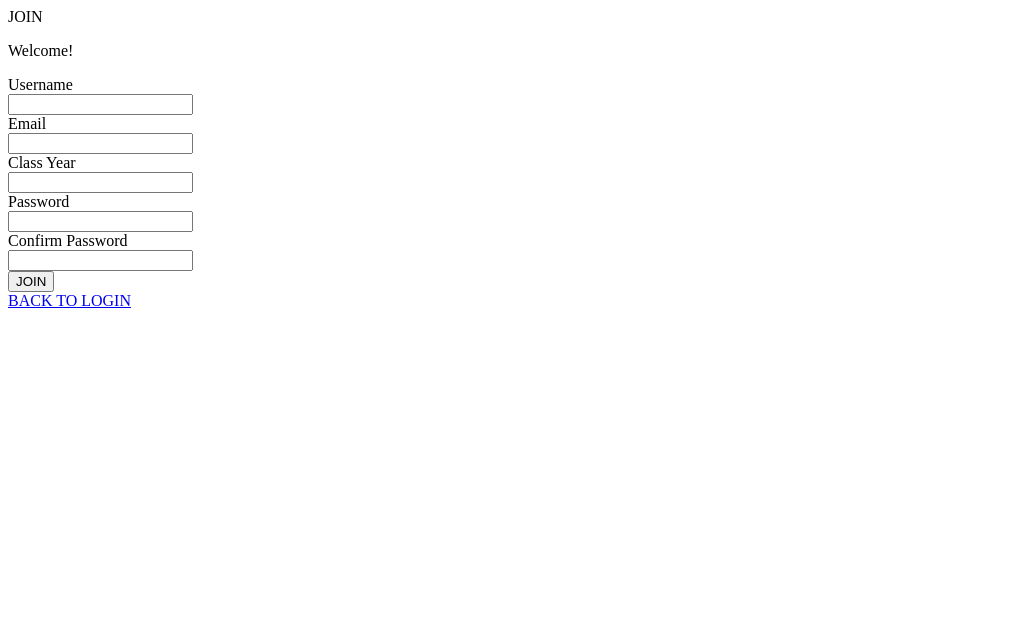
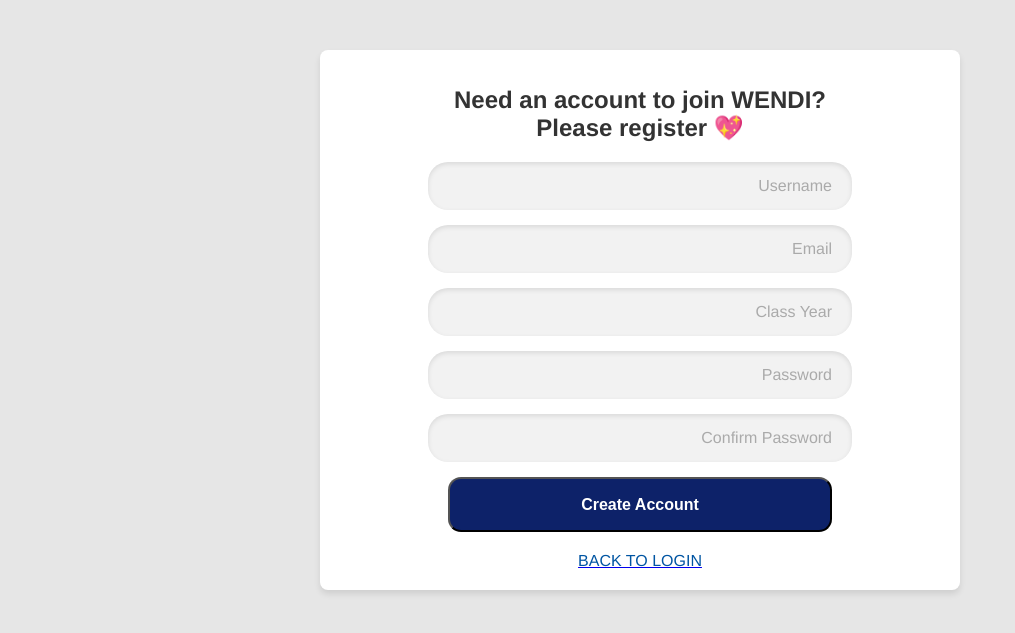
Before and after one commit to yanziv/WENDI, a Flask app: page /join/ in a window 1280 px wide. Shown: the top 633 px of the page, without its empty margins (0-1015 px from the left). Run offline with Flask 3, Linux system fonts and the light colour scheme.

Commit message:
refine join interface css

```diff
--- a/static/style.css
+++ b/static/style.css
@@ -255,7 +255,7 @@
 
 #WENDI-text {
   padding-top: 10px;
-  font-size: 85px;
+  font-size: 100px;
   font-weight: bold;
   color: #0d2269;
 }
@@ -265,6 +265,7 @@
   color: black;
   margin: 0;
   align-self: center;
+  padding-bottom: 5px;
 }
 
 .alert {
@@ -273,6 +274,7 @@
 }
 
 .login-buttons {
+  padding-top: 30px;
   flex-direction: column;
   gap: 10px;
 }
@@ -347,7 +349,7 @@
 }
 
 .username-container:hover, .password-container:hover {
-  box-shadow: inset 0 2px 5px rgba(0, 0, 0, 0.2); /* Slightly darker shadow on hover */
+  box-shadow: inset 0 2px 5px rgba(0, 0, 0, 0.2);
 }
 
 /* star rating for the review form */
@@ -405,3 +407,124 @@
   border: solid 1px black;
   padding:1em;
 }
+
+
+/* JOIN page css */
+body.join {
+  font-family: 'Helvetica Neue', Helvetica, Arial, sans-serif;
+  background-color: #e6e6e6;
+  color: #333;
+  margin: 0;
+  padding: 0;
+}
+
+.join-page {
+  width: 100%;
+  max-width: 600px;
+  margin: 50px auto;
+  padding: 20px;
+  background: #fff;
+  border-radius: 8px;
+  box-shadow: 0 4px 6px rgba(0, 0, 0, 0.1);
+}
+
+.join-page h1 {
+  color: #333;
+  font-size: 24px;
+  text-align: center;
+  margin-bottom: 20px;
+}
+
+.account-form form {
+  display: flex;
+  flex-direction: column;
+  align-items: center;
+}
+
+.usernamejoin-container,
+.email-container,
+.classyear-container,
+.password1-container,
+.password2-container {
+  background-color: #f2f2f2;
+  border-radius: 20px;
+  box-shadow: inset 0 2px 5px rgba(0, 0, 0, 0.1);
+  display: flex;
+  align-items: center;
+  padding: 0 20px;
+  margin-bottom: 15px;
+  width: 100%;
+  max-width: 384px;
+}
+
+.frame {
+  flex: 1;
+  border: none;
+  outline: none;
+  background-color: transparent;
+  font-size: 16px;
+  color: #333;
+  padding: 15px 0;
+}
+
+.usernamejoin-placeholder,
+.email-placeholder,
+.classyear-placeholder,
+.password1-placeholder,
+.password2-placeholder {
+  color: #aaa;
+}
+
+.usernamejoin-container.active,
+.email-container.active,
+.classyear-container.active,
+.password1-container.active,
+.password2-container.active {
+  box-shadow: inset 0 2px 5px rgba(0, 0, 0, 0.2);
+}
+
+.frame:focus + .placeholder,
+.frame:hover + .placeholder {
+  color: #0d2269;
+}
+
+.join-page .overlap {
+  background-color: #0d2269;
+  height: 55px;
+  border-radius: 13px;
+  width: 100%;
+  max-width: 384px;
+  margin: 0 auto;
+}
+
+.join-page .overlap .text {
+  color: white;
+  font-weight: bold;
+  font-size: 16px;
+}
+
+.overlap:hover {
+  background-color: #0f4983;
+}
+
+.back-to-login {
+  margin-top: 20px;
+  text-align: center;
+}
+
+.back-to-login .text {
+  color: #0055a2;
+  text-decoration: none;
+  font-size: 16px;
+}
+
+.join-page .flash_msg .alert {
+  color: #d9534f;
+  padding: 10px;
+  margin-bottom: 20px;
+  border: 1px solid transparent;
+  border-radius: 4px;
+  background-color: #f2dede;
+  border-color: #ebccd1;
+  text-align: center;
+}
--- a/templates/join.html
+++ b/templates/join.html
@@ -1,72 +1,74 @@
 <!DOCTYPE html>
 <html lang="en">
+
 <head>
     <meta charset="utf-8">
+    <title>WENDI Create My Account</title>
     <link rel="stylesheet" type="text/css" href="{{ url_for('static', filename='style.css') }}">
 </head>
-<body>
+
+<body class="join">
     <div class="join-page">
-        <div class="group-wrapper">
-            <div class="group">
-                <div class="div">
-                    <div class="text-wrapper">JOIN</div>
-                    <p class="p">Welcome!</p>
+        <h1>Need an account to join WENDI? <br> Please register &#128150;</h1>
+
+        <!-- Display flashed messages -->
+        {% with messages = get_flashed_messages() %}
+        {% if messages %}
+        <div class="flash_msg">
+            {% for m in messages %}
+            <div class="alert">{{ m }}</div>
+            {% endfor %}
         </div>
-                <div class="div-wrapper">
+        {% endif %}
+        {% endwith %}
+
+        <div class="account-form">
             <form method="POST" action="{{ url_for('join') }}">
                 <!-- Username Input -->
                 <div id="usernamejoinContainer" class="usernamejoin-container">
+                    <input class="frame usernamejoin-input" type="text" name="usernamejoin" id="usernamejoinInput"
+                        required>
                         <div class="usernamejoin-placeholder">Username</div>
-                            <input class="frame usernamejoin-input" type="text" name="usernamejoin" id="usernamejoinInput" required>
+
                 </div>
 
                 <!-- Email Input -->
                 <div id="emailContainer" class="email-container">
+                    <input class="frame email-input" type="email" name="email" id="emailInput" required>
                     <div class="email-placeholder">Email</div>
-                            <input class="frame email-input" type="email" name="email" id="emailInput" required>
                 </div>
 
                 <!-- Class Year Input -->
                 <div id="classYearContainer" class="classyear-container">
+                    <input class="frame classyear-input" type="text" name="classYear" id="classYearInput" required>
                     <div class="classyear-placeholder">Class Year</div>
-                            <input class="frame classyear-input" type="text" name="classYear" id="classYearInput" required>
                 </div>
 
                 <!-- Password Input -->
                 <div id="password1Container" class="password1-container">
+                    <input class="frame password1-input" type="password" name="password1" id="password1Input" required>
                     <div class="password1-placeholder">Password</div>
-                            <input class="frame password1-input" type="password" name="password1" id="password1Input" required>
                 </div>
 
                 <!-- Confirm Password Input -->
                 <div id="password2Container" class="password2-container">
+                    <input class="frame password2-input" type="password" name="password2" id="password2Input" required>
                     <div class="password2-placeholder">Confirm Password</div>
-                            <input class="frame password2-input" type="password" name="password2" id="password2Input" required>
                 </div>
 
                 <!-- Submit Button -->
-                        <div class="div-wrapper">
-                            <button type="submit" class="overlap"><div class="text-wrapper-4">JOIN</div></button>
-                        </div>
+                    <button type="submit" class="overlap">
+                        <div class="text">Create Account</div>
+                    </button>
             </form>
         </div>
         <!-- Back to login link -->
-                <div class="div-wrapper">
-                    <a href="{{ url_for('index') }}" class="overlap"><div class="text-wrapper-4">BACK TO LOGIN</div></a>
+        <div class="back-to-login">
+            <a href="{{ url_for('index') }}">
+                <div class="text">BACK TO LOGIN</div>
+            </a>
         </div>
     </div>
-        </div>
+</body>
 
-        <!-- Display flashed messages -->
-        {% with messages = get_flashed_messages() %}
-            {% if messages %}
-                <ul class="flashes">
-                    {% for message in messages %}
-                        <li>{{ message }}</li>
-                    {% endfor %}
-                </ul>
-            {% endif %}
-        {% endwith %}
-    </div>
-</body>
 </html>
--- a/templates/login.html
+++ b/templates/login.html
@@ -32,11 +32,13 @@
         </div>
 
         {% with messages = get_flashed_messages() %}
+        {% if messages %}
         <div class="flash_msg">
             {% for m in messages %}
             <div class="alert">{{ m }}</div>
             {% endfor %}
         </div>
+        {% endif %}
         {% endwith %}
 
         <form action="{{ url_for('login') }}" method="post">
@@ -54,7 +56,7 @@
                 <button type="submit" class="overlap">
                     <div class="text">LOGIN</div>
                 </button>
-                <a href="{{ url_for('join') }}" class="join-link">Join / Set Up Account</a>
+                <a href="{{ url_for('join') }}" class="join-link">Create an Account</a>
             </div>
         </form>
     </div>
```
Lines whose indentation alone changed are shown as unchanged.
